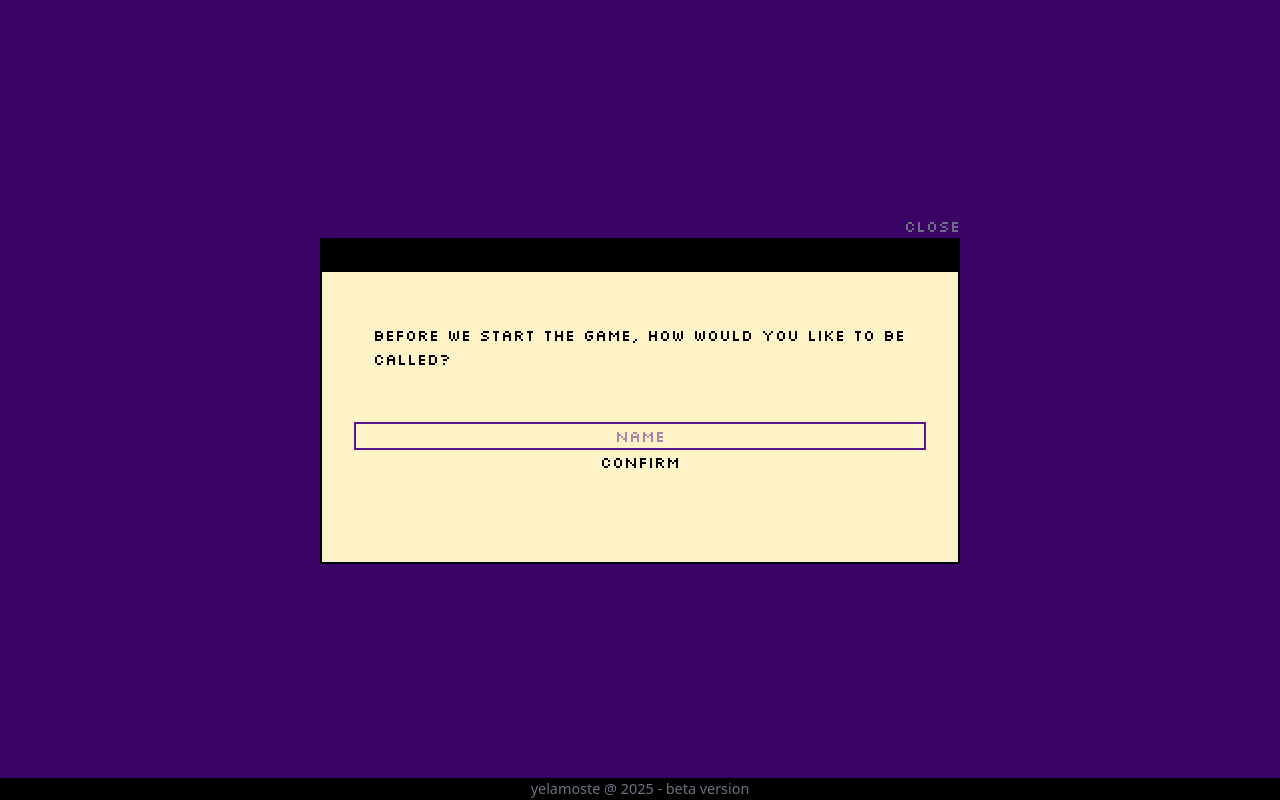
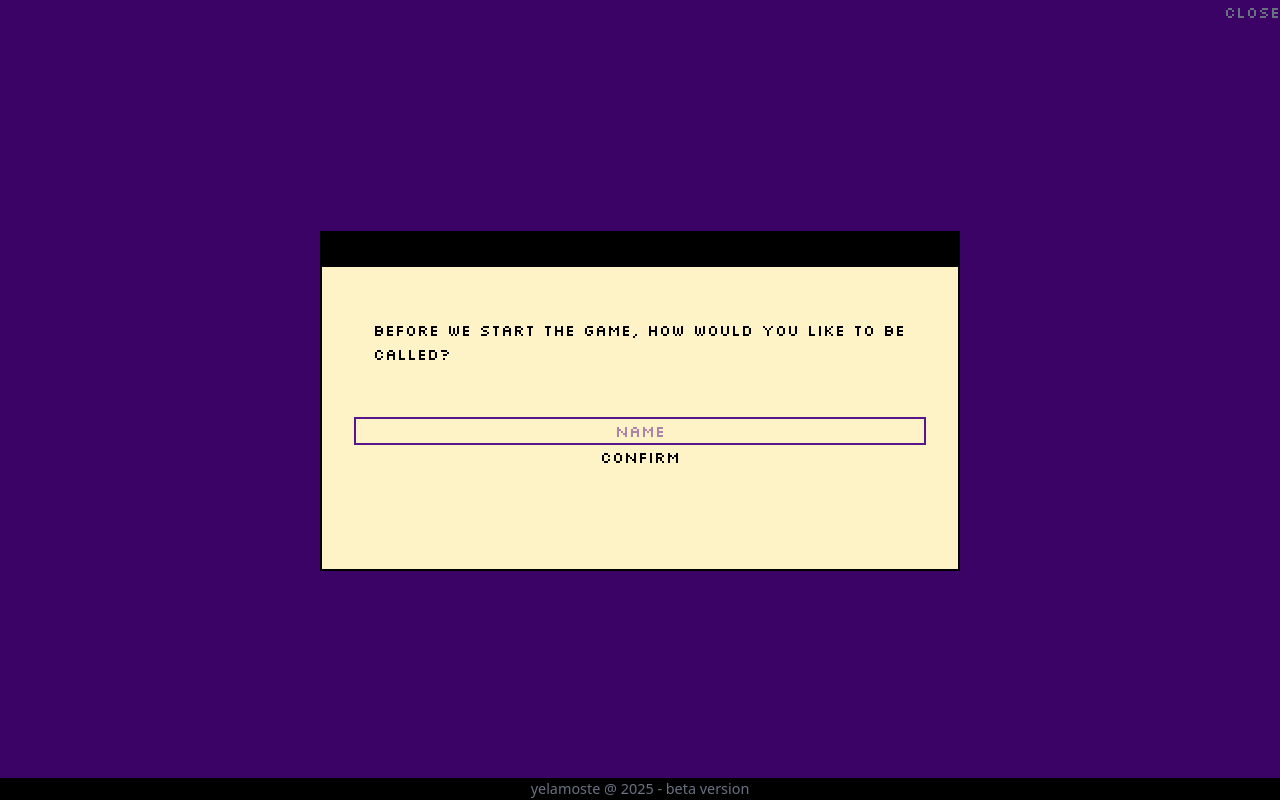
Before and after one commit to yelamoste/testProject, a React (Vite) app: page / in a window 1280 px wide. Both pictures are taken after a click on the button "Start". Built offline with nearby package versions, Linux system fonts and the light colour scheme.

Commit message:
Re-doing close button, had to decide whether I should remove it or not.

```diff
--- a/src/App.jsx
+++ b/src/App.jsx
@@ -17,8 +17,7 @@ function App() {
         </div>
       ) : (
         <>
-          <div className="flex bg-purple-950 h-[100%] w-[100%] align-middle justify-center flex-col">
-            <div className="h-[45%] w-[50%] flex flex-col self-center">
+          <div className="flex self-center bg-purple-950 h-[100%] w-[100%] align-middle justify-center flex-col">
             <button
               className="*-none self-end text-gray-500 cursor-pointer hover:text-gray-50 hover:before:content-['[_'] hover:after:content-['_]'] ease-in font-silkscreen font-normal"
               onClick={() => setBtnDir("StartBtn")}
@@ -26,7 +25,6 @@ function App() {
               close
             </button>
             <Greet />
-            </div>
           </div>
         </>
       )}
--- a/src/Containers/Greet.jsx
+++ b/src/Containers/Greet.jsx
@@ -8,7 +8,8 @@ export const Greet = () => {
   return (
     <>
       {homeBtn == "NameBtn" ? (
-        <div className="flex flex-col justify-center font-silkscreen h-[100%] w-[100%] items-center self-center border-2 ">
+        <div className="flex flex-col w-[100%] h-[100%] justify-center ">
+          <div className="h-[45%] w-[50%] flex flex-col justify-center font-silkscreen items-center self-center border-2 ">
             <div className="flex justify-items-start h-[10%] w-[100%] bg-black "></div>
             <div className="h-[90%] w-[100%] bg-amber-100 flex flex-col ">
               <p className="m-[8%]">
@@ -30,8 +31,10 @@ export const Greet = () => {
               </button>
             </div>
           </div>
+        </div>
       ) : (
         <>
+          <div className="flex flex-col w-[100%] h-[100%] justify-center ">
             <Home />
             <button
               className=" text-gray-500 cursor-pointer hover:text-gray-50 hover:before:content-['[_'] hover:after:content-['_]'] ease-in font-silkscreen font-normal"
@@ -39,6 +42,7 @@ export const Greet = () => {
             >
               Back
             </button>
+          </div>
         </>
       )}
     </>
--- a/src/Containers/Home.jsx
+++ b/src/Containers/Home.jsx
@@ -1,7 +1,11 @@
 import React from "react";
 
 const Home = () => {
-  return <div>Home, </div>;
+  return (
+    <div className="flex flex-col bg-amber-50 w-[60%] h-[70%] self-center text-wrap">
+      <p>Home,skdfhsjdfhksjfhksdjfhkjfhsjkdfhskjfhksdjfhksdjhfksjdfhkjsdfh </p>
+    </div>
+  );
 };
 
 export default Home;
```
Lines whose indentation alone changed are shown as unchanged.
